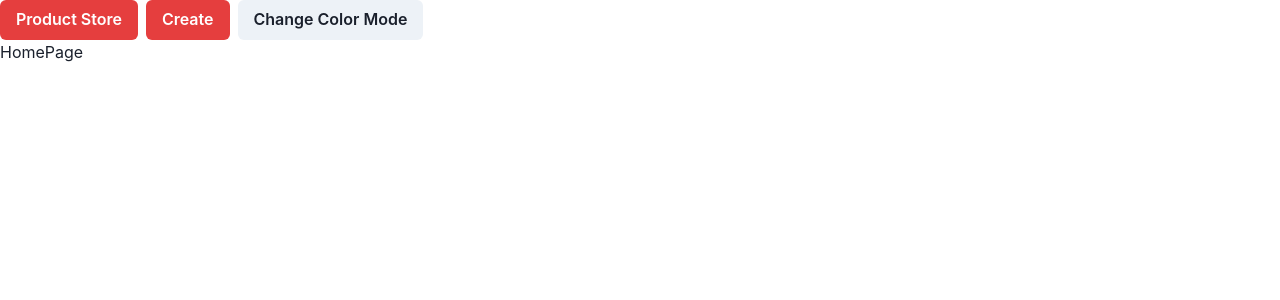
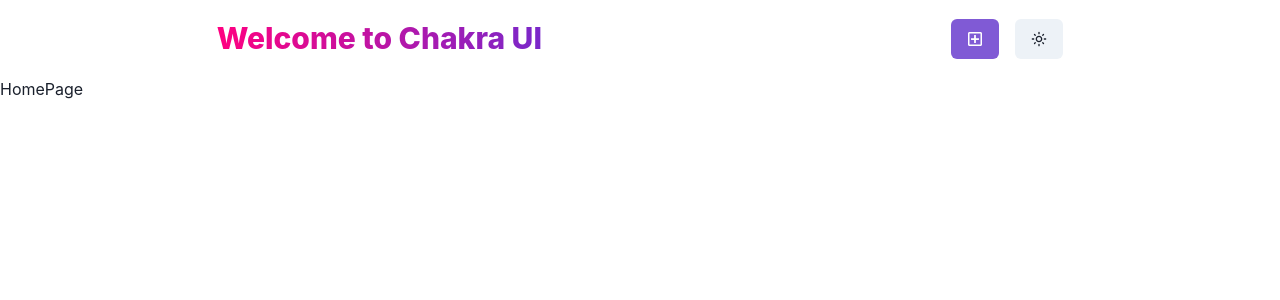
Before and after one commit to M7Tro/productStoreFromScratch, a React (Vite) app in the folder frontend/: page / in a window 1280 px wide. Shown: the top 300 px of the page. Built offline with nearby package versions, Linux system fonts and the light colour scheme.

Commit message:
implemented a navbar

```diff
--- a/frontend/package.json
+++ b/frontend/package.json
@@ -16,6 +16,7 @@
     "framer-motion": "^11.3.31",
     "react": "^18.3.1",
     "react-dom": "^18.3.1",
+    "react-icons": "^5.3.0",
     "react-router-dom": "^6.26.1"
   },
   "devDependencies": {
--- a/frontend/src/components/Navbar.jsx
+++ b/frontend/src/components/Navbar.jsx
@@ -1,17 +1,33 @@
 import {Link} from 'react-router-dom';
-import {Button, HStack, useColorMode} from "@chakra-ui/react";
+import {Button, HStack, useColorMode, Text, Box} from "@chakra-ui/react";
+import { FaRegPlusSquare } from "react-icons/fa";
+import { MdOutlineLightMode, MdDarkMode} from "react-icons/md";
+
 
 export default function Navbar () {
-    const {toggleColorMode} = useColorMode();
+    const {colorMode, toggleColorMode} = useColorMode();
     return (
-        <HStack as={'nav'}>
+        <HStack as={'nav'} justify={"space-around"} p={4}>
             <Link to={'/'}>
-                <Button colorScheme='red' variant={'solid'}>Product Store</Button>
+                <Text
+                bgGradient='linear(to-l, #7928CA, #FF0080)'
+                bgClip='text'
+                fontSize='3xl'
+                fontWeight='extrabold'
+                >
+                    Welcome to Chakra UI
+                </Text>
             </Link>
-            <Link to={'/create'}>
-                <Button colorScheme='red' variant={'solid'}>Create</Button>
-            </Link>
-            <Button onClick={toggleColorMode}>Change Color Mode</Button>
+            <Box>
+                <Link to={'/create'}>
+                    <Button colorScheme='purple' variant={'solid'} mr={4}>
+                        <FaRegPlusSquare/>
+                    </Button>
+                </Link>
+                <Button onClick={toggleColorMode}>
+                    {colorMode==='light' ? <MdOutlineLightMode/> : <MdDarkMode/>}
+                </Button>
+            </Box>
         </HStack>
     )
 }
```
Also changed, not shown: 2 other files (tests, documents, lock files or other folders).
